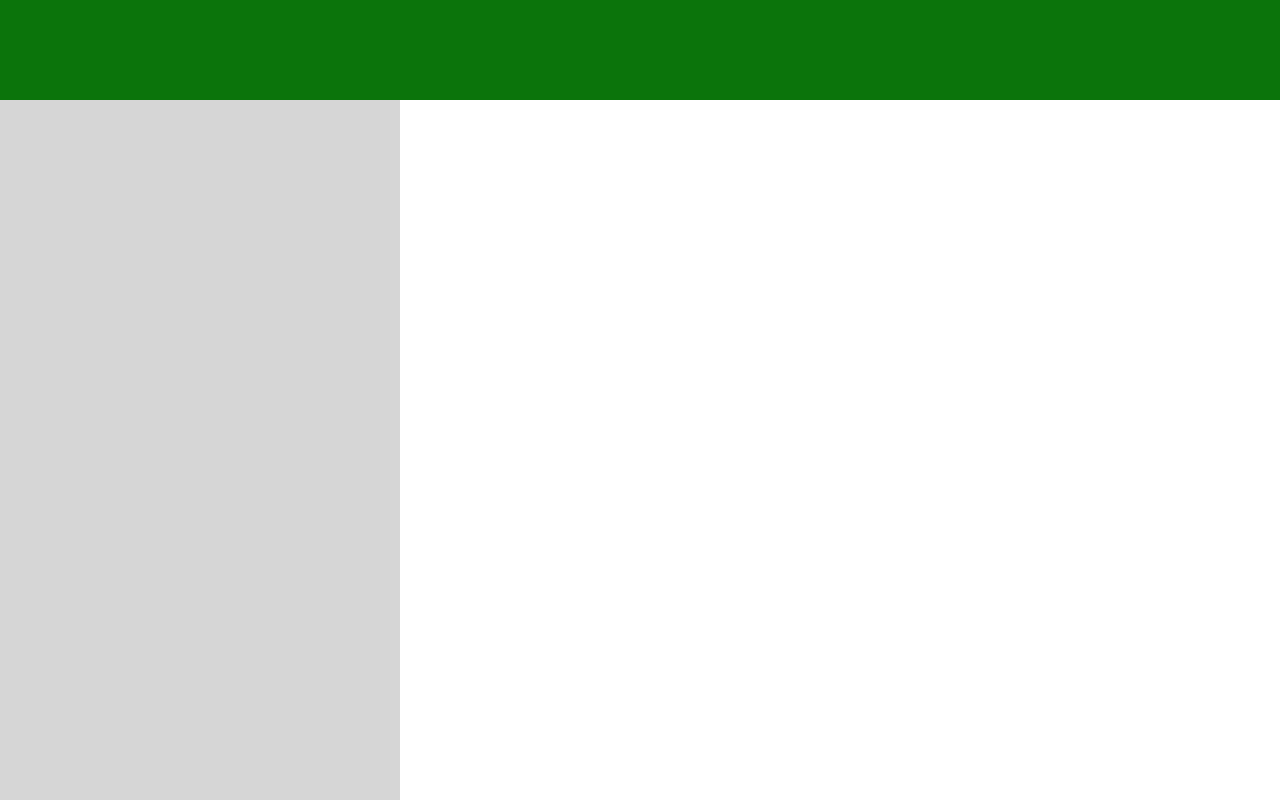
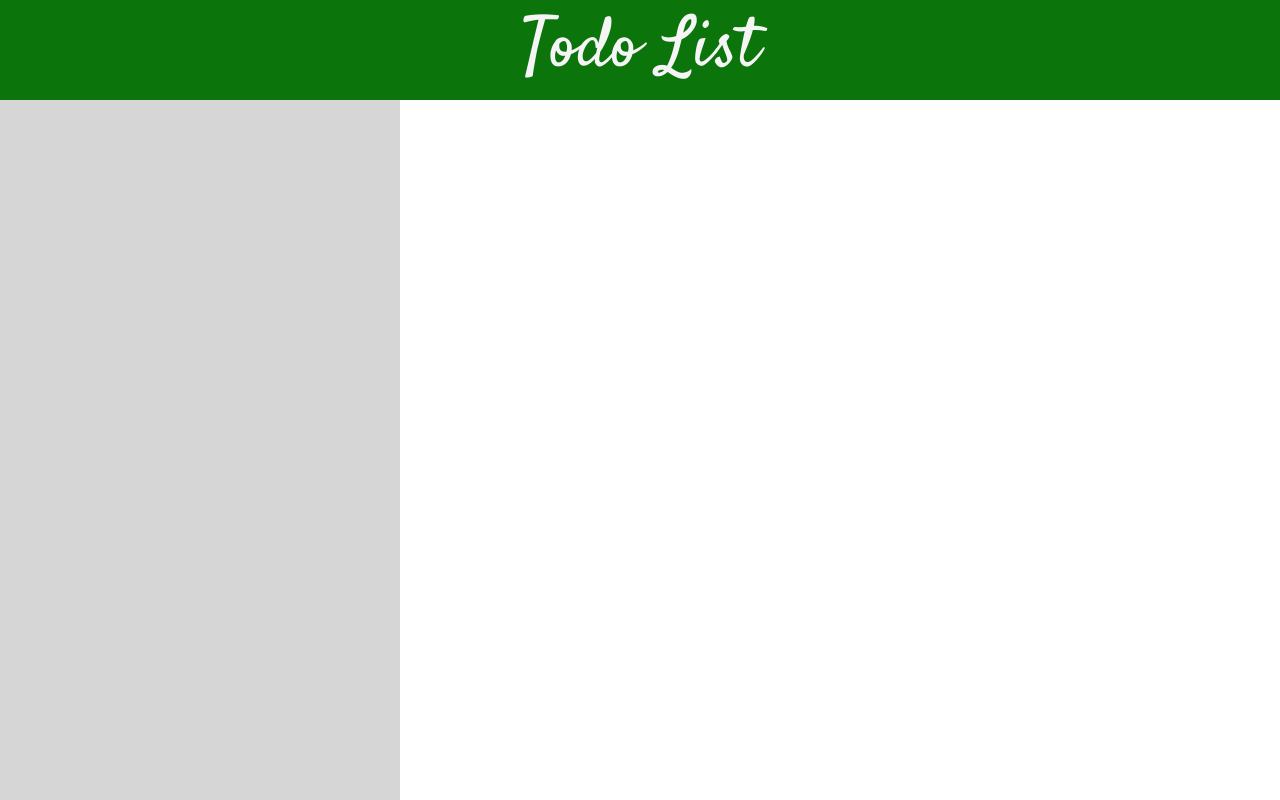
Before and after one commit to BDS-001/TODO-List, a website built with webpack: page dist/index.html in a window 1280 px wide. Built offline with nearby package versions, Linux system fonts and the light colour scheme.

Commit message:
set title font

```diff
--- a/dist/index.html
+++ b/dist/index.html
@@ -6,9 +6,15 @@
     <title>Todo</title>
     <script src="main.js" defer></script>
     <link rel="stylesheet" href="styles.css">
+
+    <link rel="preconnect" href="https://fonts.googleapis.com">
+    <link rel="preconnect" href="https://fonts.gstatic.com" crossorigin>
+    <link href="https://fonts.googleapis.com/css2?family=Satisfy&display=swap" rel="stylesheet">
+
+
 </head>
 <body>
-    <div id="header"></div>
+    <div id="header">Todo List</div>
     <div id="sidebar"></div>
     <div id="content"></div>
 </body>
--- a/dist/styles.css
+++ b/dist/styles.css
@@ -1,3 +1,7 @@
+:root {
+    font-family: 'Franklin Gothic Medium', 'Arial Narrow', Arial, sans-serif;
+}
+
 body {
     padding: 0;
     margin: 0;
@@ -11,7 +15,15 @@ body {
 #header {
     grid-row: 1 / 1;
     grid-column: 1 / 3;
-    background-color: rgb(11, 116, 11)
+    background-color: rgb(11, 116, 11);
+
+    display: flex;
+    justify-content: center;
+    align-items: center;
+
+    color: whitesmoke;
+    font-size: 70px;
+    font-family: 'Satisfy', cursive;
 }
 
 #sidebar {
```
